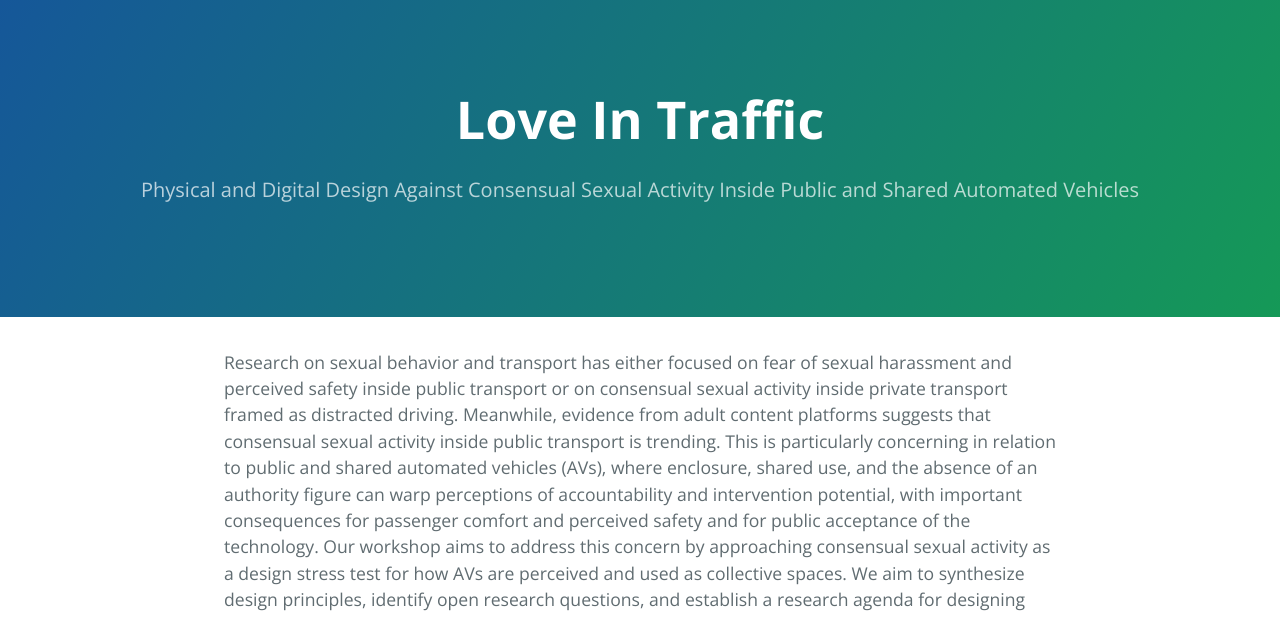
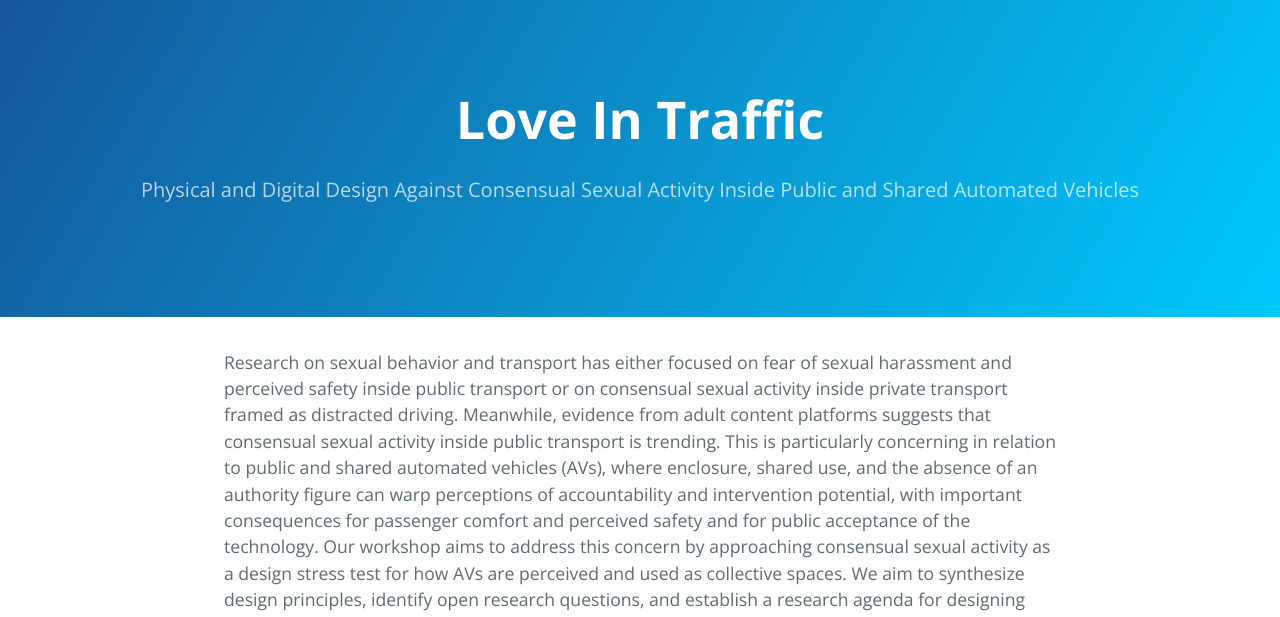
Before and after one commit to love-in-traffic/love-in-traffic.github.io, a Jekyll site: the page built from index.md, in a window 1280 px wide. Shown: the top 617 px of the page. Built offline with Jekyll 4.4.1, drawn with Linux system fonts in a browser that asks for light colours.

Commit message:
Update variables.scss
to cyan

```diff
--- a/_sass/variables.scss
+++ b/_sass/variables.scss
@@ -4,7 +4,7 @@ $medium-breakpoint: 42em !default;
 
 // Headers
 $header-heading-color: #fff !default;
-$header-bg-color: #159957 !default;
+$header-bg-color: #00C9FD !default;
 $header-bg-color-secondary: #155799 !default;
 
 // Text
```
